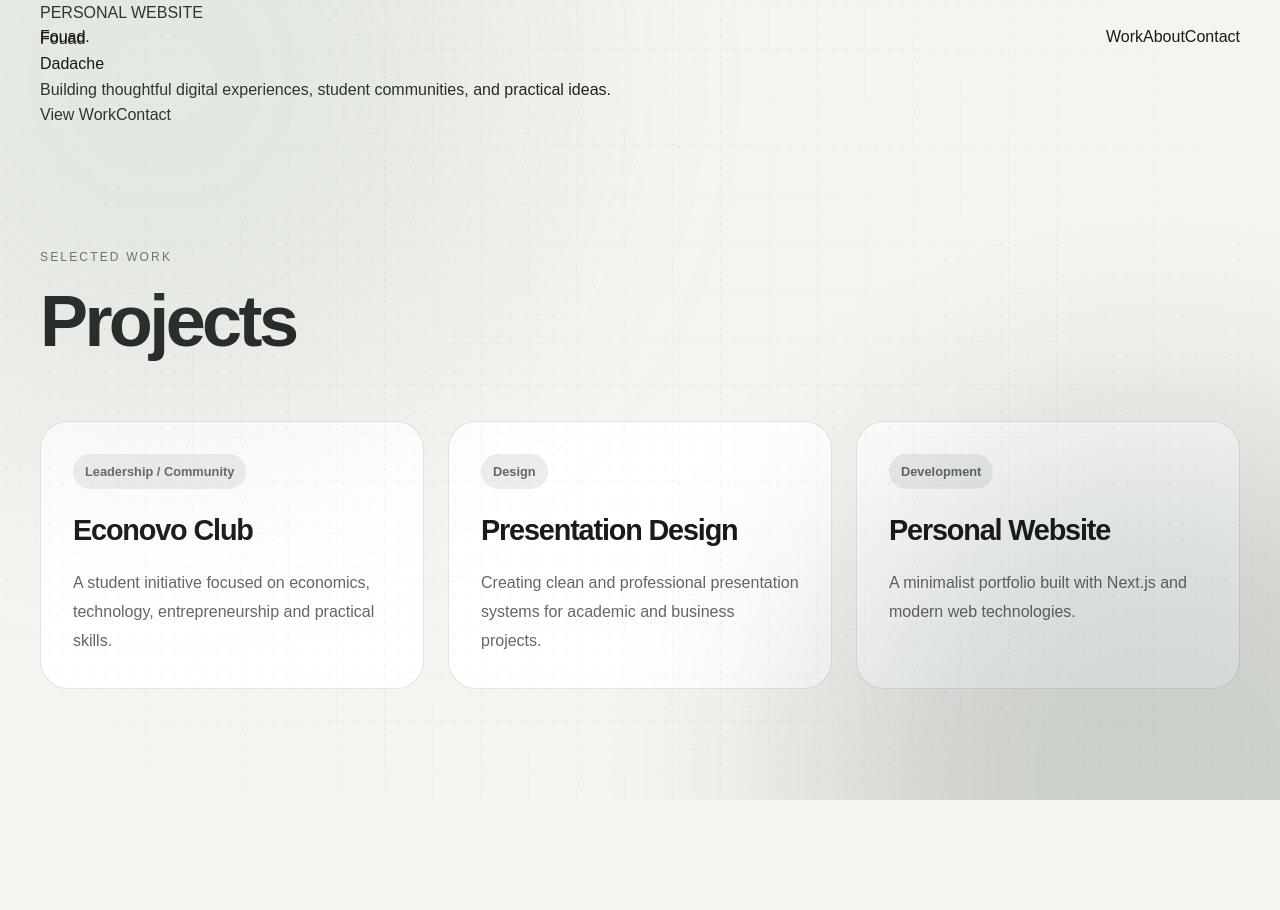
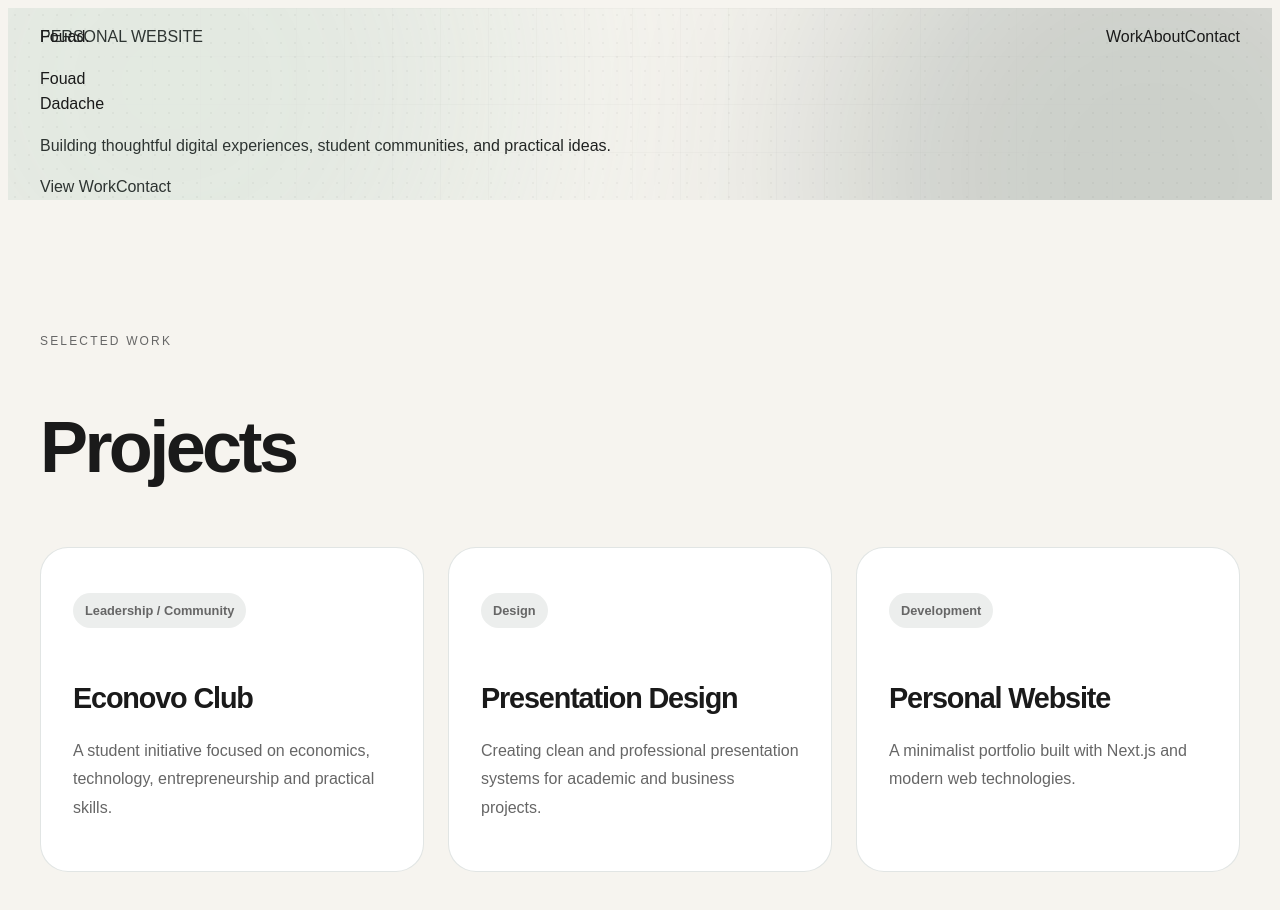
Before and after one commit to fbdadache-a11y/cvme, a Next.js app: page / in a window 1280 px wide. Shown: the top 910 px of the page. Before the commit the page ends 809 px from the top, so only its background shows below. Built offline with nearby package versions, Linux system fonts and the light colour scheme.

Commit message:
Refactor CSS variables and styles for consistency

```diff
--- a/app/globals.css
+++ b/app/globals.css
@@ -14,7 +14,7 @@
 }
 
 
-* {
+• {
 box-sizing: border-box;
 margin: 0;
 padding: 0;
@@ -73,6 +73,76 @@ a {
 justify-content: space-between;
 align-items: center;
 }
+/* ==========================================
+Background
+========================================== */
+
+.background {
+position: absolute;
+inset: 0;
+overflow: hidden;
+pointer-events: none;
+}
+
+.hero {
+position: relative;
+overflow: hidden;
+}
+
+.background-grid {
+position: absolute;
+inset: 0;
+
+background-image:
+linear-gradient(rgba(0, 0, 0, .04) 1px, transparent 1px),
+linear-gradient(90deg, rgba(0, 0, 0, .04) 1px, transparent 1px);
+
+background-size: 48px 48px;
+
+opacity: .5;
+
+mask-image: radial-gradient(circle, black 35%, transparent 90%);
+}
+
+.gradient {
+position: absolute;
+
+width: 700px;
+height: 700px;
+
+border-radius: 50%;
+
+filter: blur(120px);
+
+opacity: .18;
+}
+
+.gradient-1 {
+background: #8FB8A6;
+
+top: -250px;
+left: -220px;
+}
+
+.gradient-2 {
+background: #0E2A24;
+
+right: -250px;
+bottom: -300px;
+}
+
+.background-noise {
+position: absolute;
+inset: 0;
+
+opacity: .03;
+
+background-image:
+radial-gradient(circle, #000 1px, transparent 1px);
+
+background-size: 14px 14px;
+}
+
 /* ==========================================
 Sections
 ========================================== */
@@ -175,84 +245,3 @@ a {
 }
 
 }
-/* ===========================
-   Background
-=========================== */
-
-.background{
-  position:absolute;
-  inset:0;
-  overflow:hidden;
-  pointer-events:none;
-}
-
-.background-grid{
-
-  position:absolute;
-  inset:0;
-
-  background-image:
-
-  linear-gradient(
-    rgba(0,0,0,.04) 1px,
-    transparent 1px
-  ),
-
-  linear-gradient(
-    90deg,
-    rgba(0,0,0,.04) 1px,
-    transparent 1px
-  );
-
-  background-size:48px 48px;
-
-  opacity:.5;
-
-  mask-image:
-  radial-gradient(circle,
-  black 35%,
-  transparent 90%);
-}
-
-.gradient{
-
-  position:absolute;
-
-  width:700px;
-  height:700px;
-
-  border-radius:50%;
-
-  filter:blur(120px);
-
-  opacity:.18;
-}
-
-.gradient-1{
-
-  background:#8FB8A6;
-
-  top:-250px;
-  left:-220px;
-}
-
-.gradient-2{
-
-  background:#0E2A24;
-
-  bottom:-300px;
-  right:-250px;
-}
-
-.background-noise{
-
-  position:absolute;
-  inset:0;
-
-  opacity:.03;
-
-  background-image:
-  radial-gradient(circle,#000 1px,transparent 1px);
-
-  background-size:14px 14px;
-}
```
Lines whose indentation alone changed are shown as unchanged.
